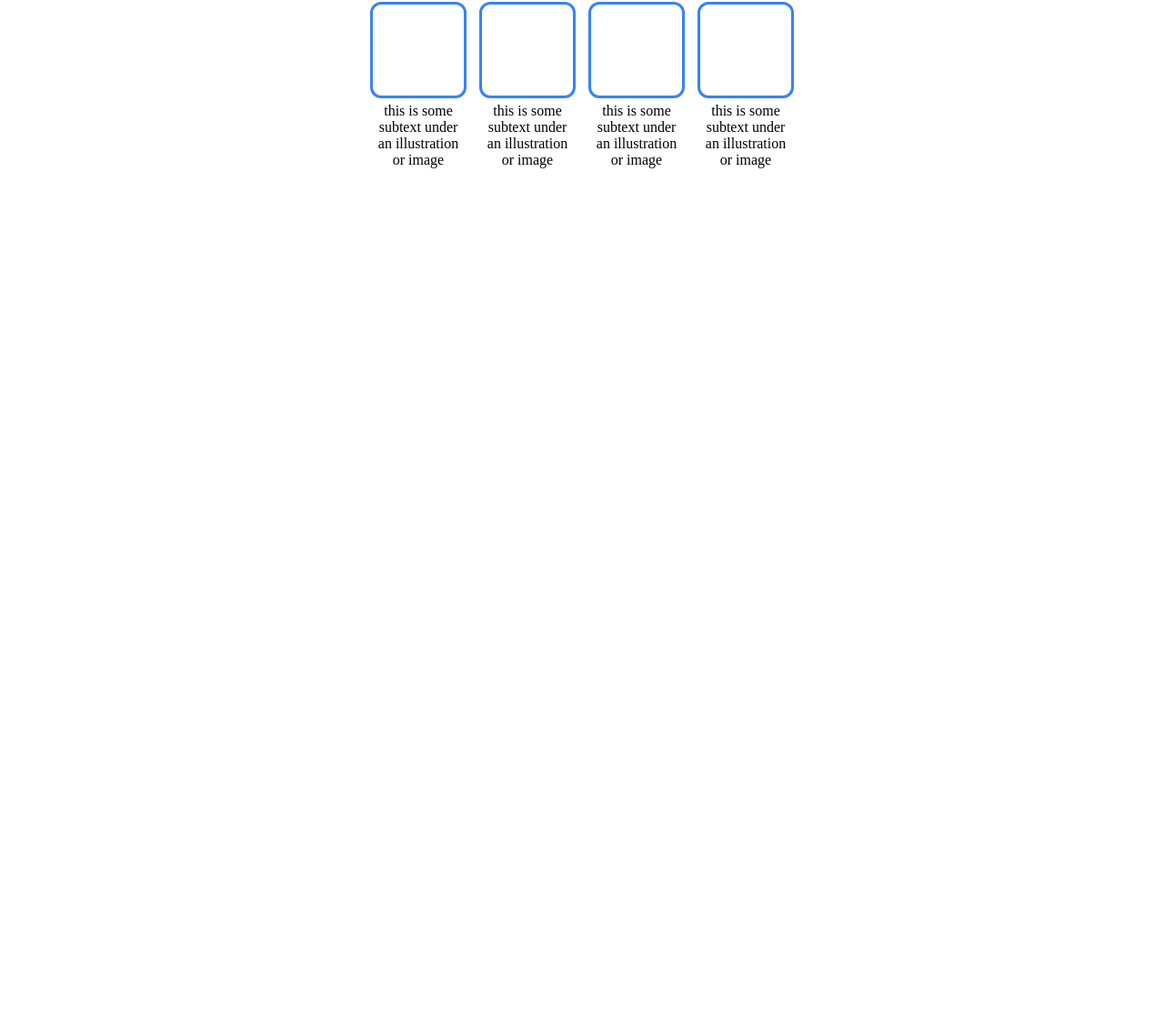
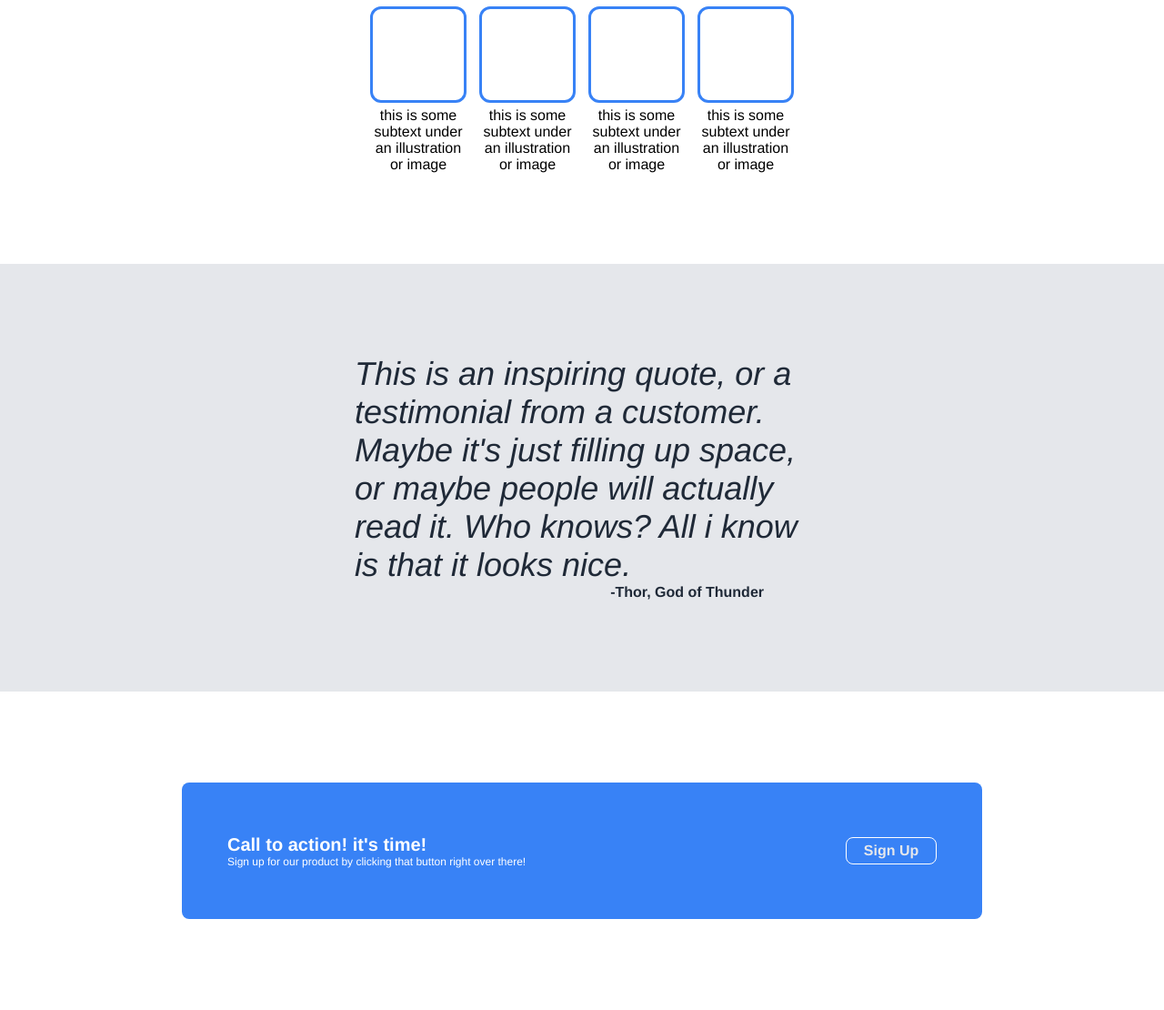
Before and after one commit to Dpelzel99/Landing-Page, a plain HTML site: page index.html in a window 1280 px wide. Shown: the part 582-1692 px from the top of the page at 91% size. Before the commit the page ends 800 px from the top, so only its background shows below. Drawn offline with Linux system fonts and the light colour scheme.

Commit message:
4 containers done. just need the footer

```diff
--- a/index.html
+++ b/index.html
@@ -48,14 +48,27 @@
           </div>
         </div>
         <div class="container3">
-
+          <div class="quote"> <em>This is an inspiring quote, or a testimonial from a customer.
+            Maybe it's just filling up space, or maybe people will actually read it. Who knows?
+            All i know is that it looks nice.</em>
+          </div>
+          <div class="text3">
+            <div class="person"><strong>-Thor, God of Thunder</strong></div>
+          </div>
         </div>
         <div class="container4">
-
+          <div class="calltoaction">
+            <div class="callbox">
+              <div class="callhead">Call to action! it's time!</div>
+              <div class="calltext">Sign up for our product by clicking that button right over there!</div>
+            </div>
+            <div class="callbutton">
+              <button class="callbutton1">Sign Up</button>
+            </div>
+          </div>
         </div>
     </div>
     <div class="Footer">
-
     </div>
 
 </body>
--- a/style.css
+++ b/style.css
@@ -1,5 +1,6 @@
 *{
-   /* outline: 1px solid red !important; */
+    /*outline: 1px solid red !important;*/
+    font-family: 'Franklin Gothic Medium', 'Arial Narrow', Arial, sans-serif;
 }
 
 
@@ -87,27 +88,26 @@ a {
 .box2-1 {
     background-color: white;
     color: #1f2937;
-    font-size: 32px;
+    font-size: 36px;
     font-weight: 900;
     display: flex;
     justify-content: center;
     align-items: center;
     padding-top: 20px;
     padding-bottom: 20px;
-
 }
 
 .box2-2 {
     display: flex;
     justify-content: center;
     gap: 20px;
+    padding-bottom: 100px;
 }
 .card {
     display: flex;
     flex-direction: column;
     align-items: center;
     width: 100px;
-
 }
 .cardbox {
     width: 100px;
@@ -119,5 +119,74 @@ a {
     justify-self: center;
     padding-top: 5px;
     text-align: center;
+}
+
+.container3 {
+    background-color: #e5e7eb;
+    display: flex;
+    flex-direction: column;
+    justify-content: center;
+}
+.quote {
+    font-size: 36px;
+    color: #1f2937;
+    padding-top: 100px;
+    padding-right: 100px;
+    padding-left: 100px;
+    width: 500px;
+    align-self: center;
+}
+.person {
+    justify-self: end;
+    color: #1f2937;
+}
+.text3 {
+    padding-right: 100px;
+    padding-bottom: 100px;
+    width: 500px;
+    align-self: center;
+}
+.container4 {
+    padding-top: 100px;
+    padding-bottom: 100px;
+    display: flex;
+    align-content: center;
+    justify-content: center;
+}
+.calltoaction {
+    background-color: #3882f6;
+    width: 1500px;
+    height: 150px;
+    margin-right: 200px;
+    margin-left: 200px;
+    border-radius: 8px;
+    display: flex;
+    justify-content: space-between;
+    align-items: center;
+}
+.callbox {
+    color: white;
+    font-size: 20px;
+    font-weight: 800;
+}
+.calltext {
+    font-size: 12px;
+    font-weight: 300;
+}
+.callbutton {
+    padding-right: 50px;
 
 }
+.callbutton1 {
+    background-color: #3882f6;
+    border: 1px solid white;
+    color: #e5e7eb;
+    font-size: 16px;
+    font-weight: 800;
+    border-radius: 8px;
+    height: 30px;
+    width: 100px;
+}
+.callbox {
+    padding-left: 50px;
+}
```
